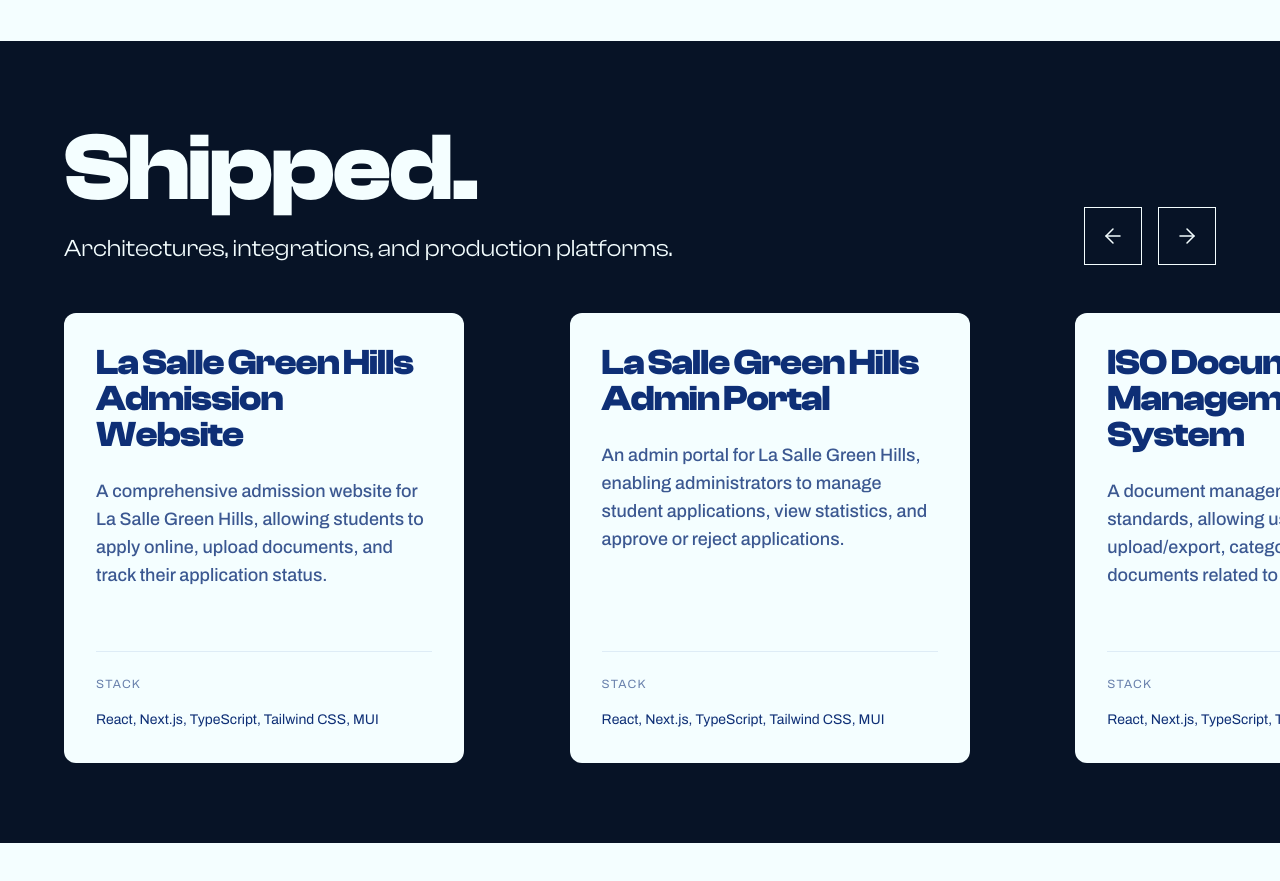
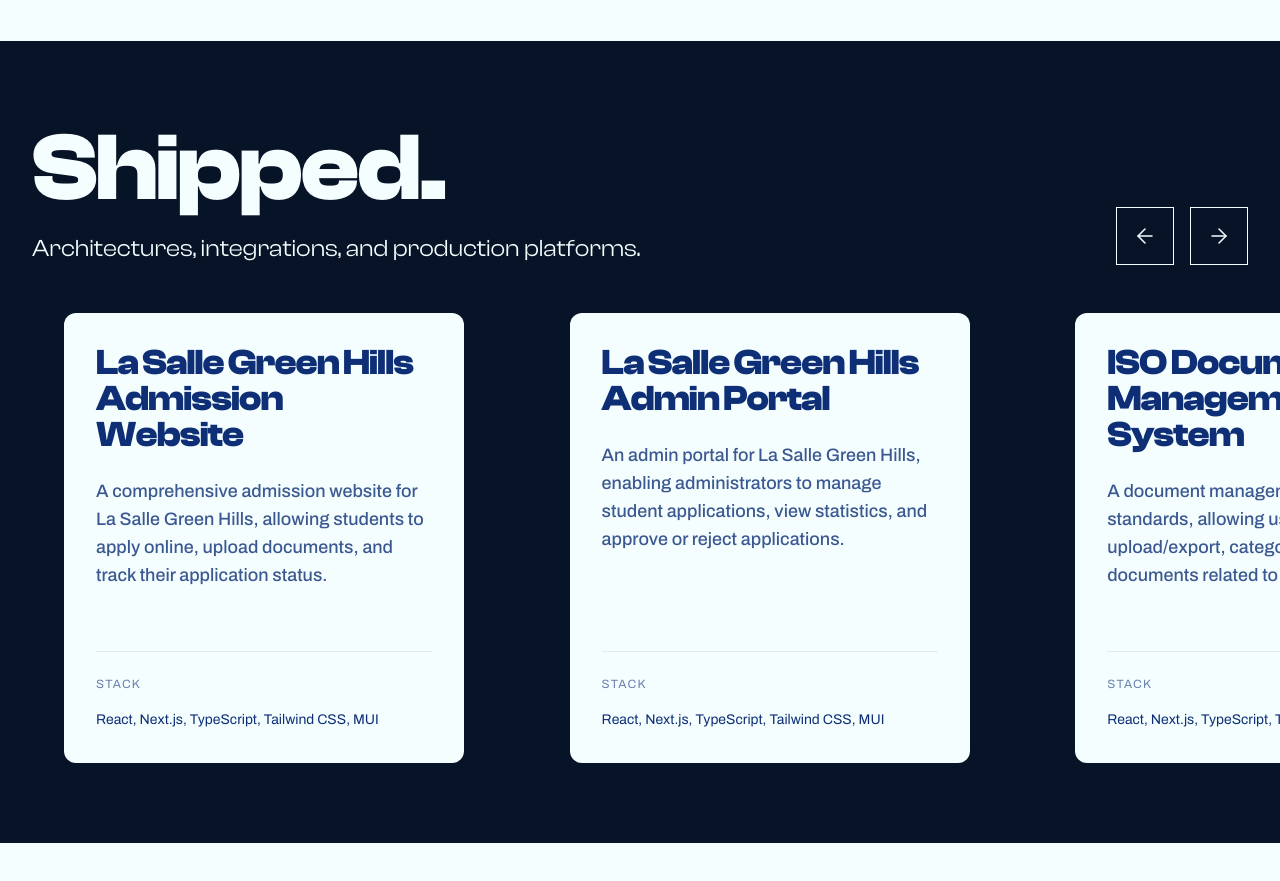
Before and after one commit to cjsupan/cj-portfolio, a React (Vite) app: page / in a window 1280 px wide. Shown: the part 2600-3481 px from the top of the page. Built offline with nearby package versions, Linux system fonts and the light colour scheme.

Commit message:
fix: adjust padding and width for improved layout in Projects section

```diff
--- a/src/sections/projects.tsx
+++ b/src/sections/projects.tsx
@@ -13,9 +13,9 @@
       id="projects"
       className="w-full min-h-dvh flex flex-col justify-center py-12 md:py-20 bg-background-dark text-primary-dark dark:bg-accent-dark/10 dark:text-primary-dark relative overflow-hidden"
     >
-      <div className="max-w-7xl mx-auto w-full px-8 sm:px-16 mb-12 flex flex-col md:flex-row md:items-end sm:justify-between items-center gap-8">
+      <div className="max-w-7xl mx-auto w-full px-8 sm:px-8 mb-12 flex flex-col md:flex-row md:items-end sm:justify-between items-center gap-8">
         {/* The Heavy Header */}
-        <div className="flex flex-col gap-4">
+        <div className="flex flex-col gap-4 max-md:w-full">
           <h2 className="text-6xl sm:text-8xl font-heading font-bold leading-none tracking-tight">
             Shipped.
           </h2>
```
